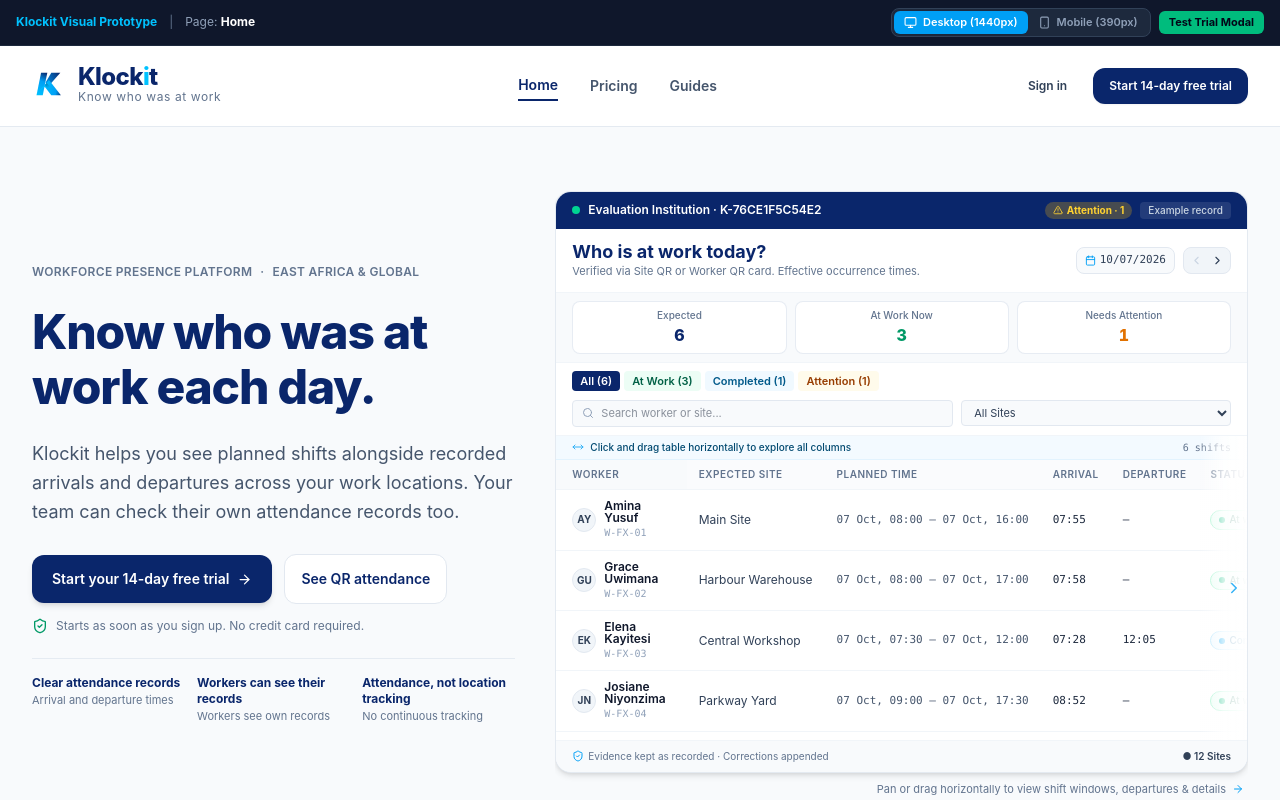
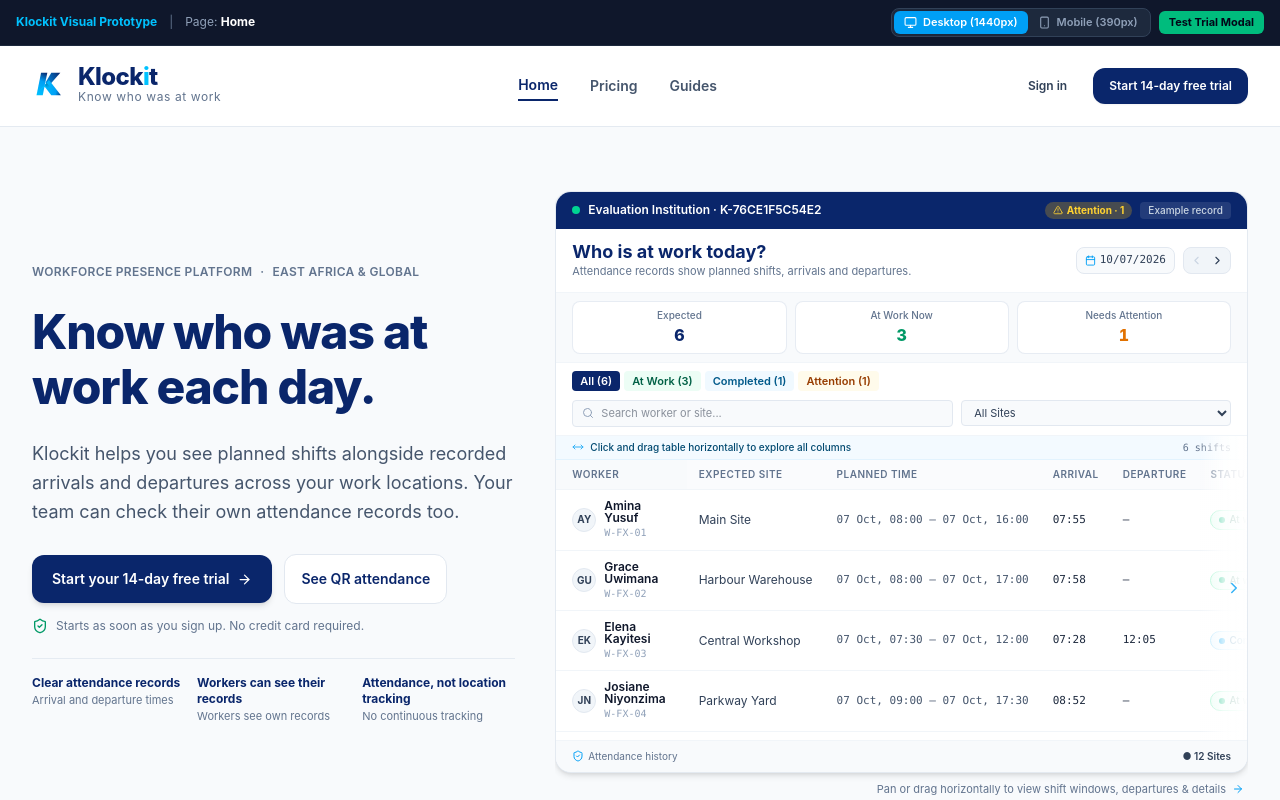
Before and after one commit to Fkenogo/klockit-web-prototype, a React (Vite) app: page / in a window 1280 px wide. Shown: the top 800 px of the page. Built offline with nearby package versions, Linux system fonts and the light colour scheme.

Commit message:
Remove internal and unsupported website claims

```diff
--- a/src/components/IllustrativeDiagrams.tsx
+++ b/src/components/IllustrativeDiagrams.tsx
@@ -150,7 +150,7 @@ export function IllustrativeRecordDiagram({ className = '' }: { className?: stri
             Who is at work today?
           </h3>
           <p className="text-[11px] text-slate-500 line-clamp-1">
-            Verified via Site QR or Worker QR card. Effective occurrence times.
+            Attendance records show planned shifts, arrivals and departures.
           </p>
         </div>
 
@@ -441,7 +441,7 @@ export function IllustrativeRecordDiagram({ className = '' }: { className?: stri
       <div className="px-4 py-2 bg-slate-50 border-t border-slate-100 flex items-center justify-between gap-2 text-[10px] text-slate-500 shrink-0">
         <span className="flex items-center gap-1 truncate">
           <ShieldCheck size={12} className="text-[#009FF5] shrink-0" />
-          <span className="truncate">Evidence kept as recorded · Corrections appended</span>
+          <span className="truncate">Attendance history</span>
         </span>
         <span className="font-semibold text-slate-700 shrink-0">
           ● 12 Sites
@@ -502,7 +502,7 @@ export function IllustrativeRecordDiagram({ className = '' }: { className?: stri
             </div>
 
             <div className="p-3 bg-sky-50/70 rounded-xl border border-sky-100 text-xs text-slate-700 space-y-1">
-              <div className="font-semibold text-[#0A266B]">Verification Evidence:</div>
+              <div className="font-semibold text-[#0A266B]">Attendance details:</div>
               <p>{inspectedWorker.details}</p>
               {inspectedWorker.contextNote && (
                 <div className="mt-2 pt-2 border-t border-sky-200/60 text-amber-900">
```
